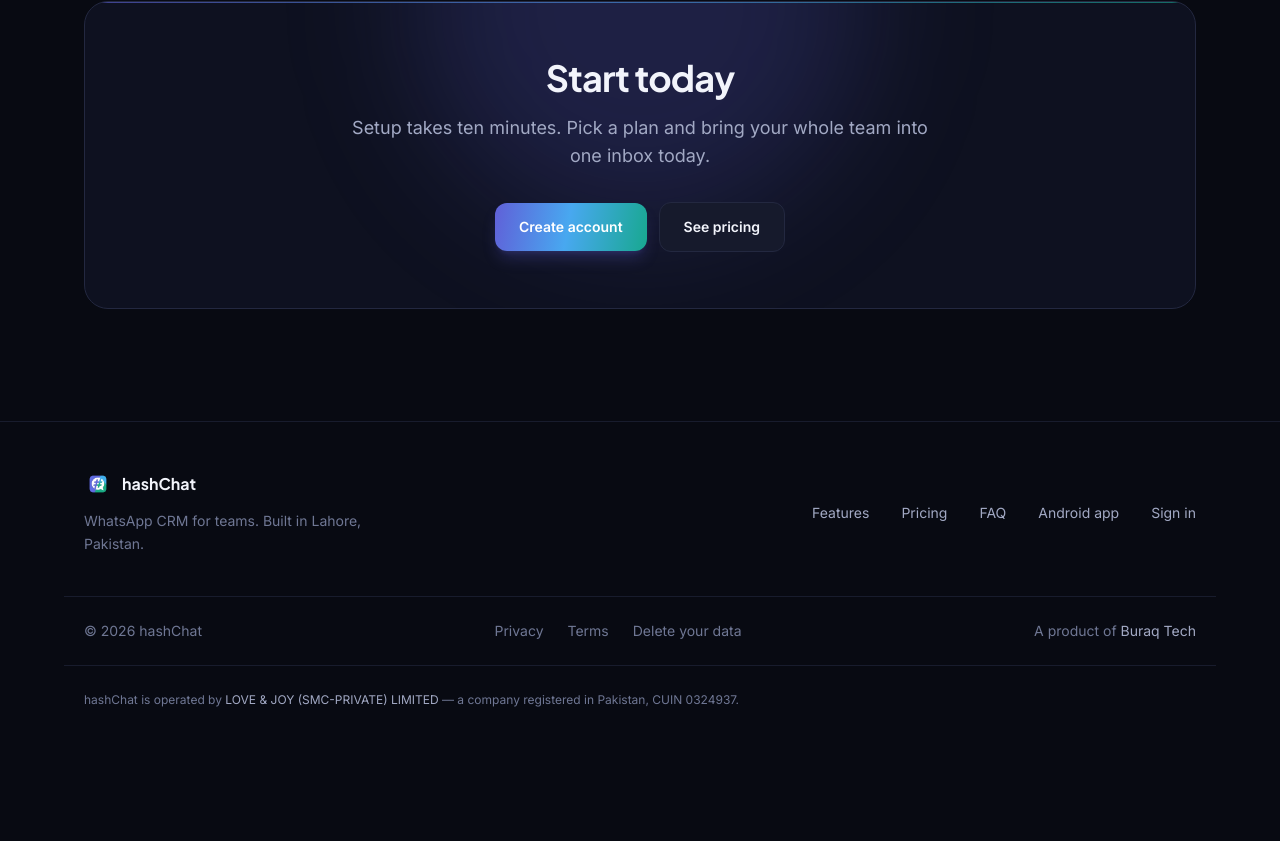
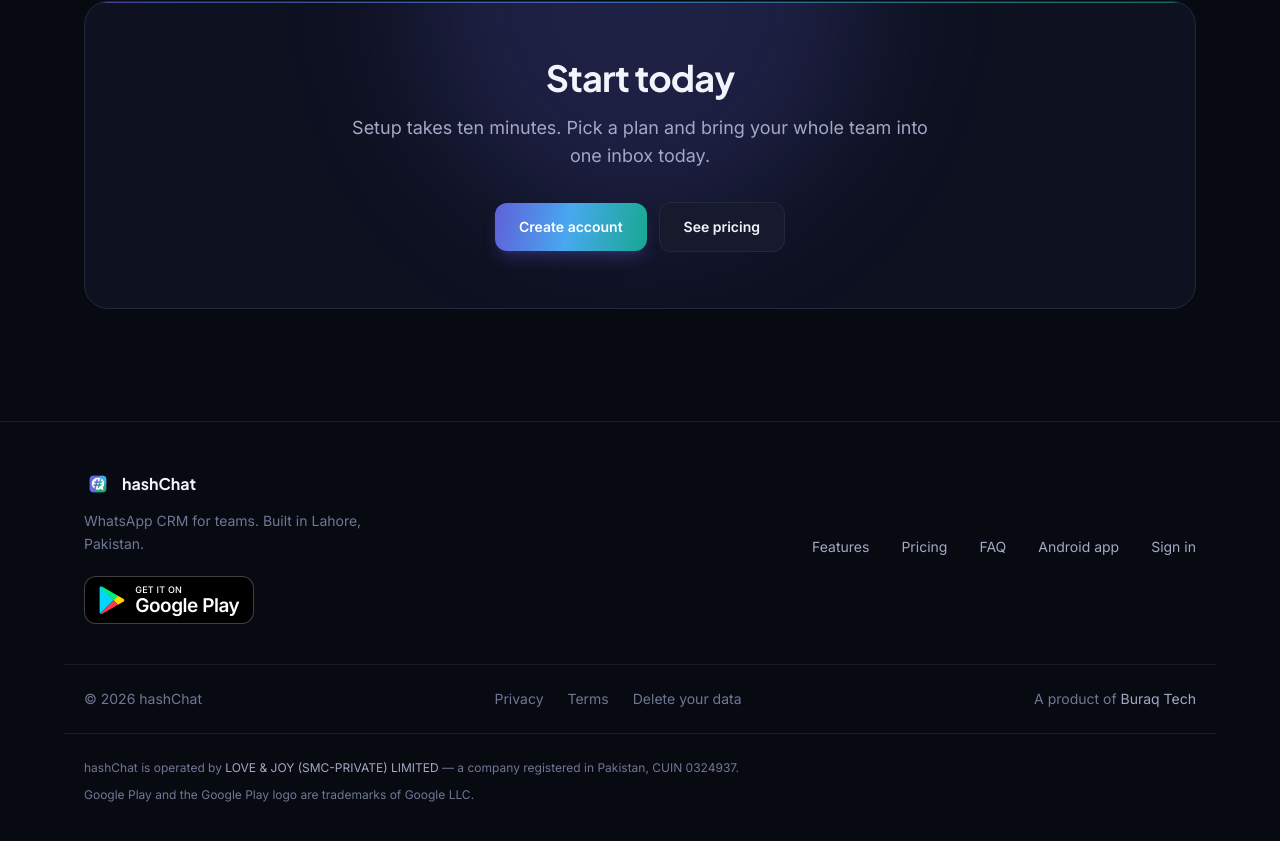
Before and after one commit to Sikandar-7/hashchat-web, a Next.js app: page / in a window 1280 px wide. Shown: the part 9338-10179 px from the top of the page. Before the commit the page ends 10095 px from the top, so only its background shows below. Built offline with nearby package versions, Linux system fonts and the light colour scheme; a web font is replaced by a local one.

Commit message:
feat(footer): Get it on Google Play badge + Google trademark line
Co-Authored-By: Claude Opus 5.5 <noreply@anthropic.com>

```diff
--- /dev/null
+++ b/src/components/play-badge.tsx
@@ -0,0 +1,29 @@
+import { site } from "@/lib/content";
+
+/**
+ * "Get it on Google Play" badge, drawn inline (no image request): black
+ * pill, the four-colour Play mark, Google's two-line wording. Links to the
+ * live listing. The trademark line it needs is in the footer's legal strip.
+ */
+export function PlayBadge({ className = "" }: { className?: string }) {
+  return (
+    <a
+      href={site.playStore}
+      target="_blank"
+      rel="noopener"
+      aria-label="Get it on Google Play"
+      className={`inline-flex h-12 items-center gap-2.5 rounded-xl border border-white/25 bg-black px-3.5 text-white transition-opacity hover:opacity-85 ${className}`}
+    >
+      <svg viewBox="0 0 30 32" className="h-7 w-auto shrink-0" aria-hidden>
+        <path d="M1.3.6C.9 1 .7 1.7.7 2.5v27c0 .8.2 1.5.6 1.9l.1.1L16.6 16.3V16L1.4.5z" fill="#00D7FE" />
+        <path d="M21.6 21.4l-5-5V16l5-5 .1.1 6 3.4c1.7 1 1.7 2.6 0 3.6l-6 3.4z" fill="#FFD500" />
+        <path d="M21.7 21.3L16.6 16.2 1.3 31.5c.6.6 1.5.7 2.6.1l17.8-10.3" fill="#FF3A44" />
+        <path d="M21.7 11.1L3.9.9C2.8.3 1.9.4 1.3 1L16.6 16.2z" fill="#00F076" />
+      </svg>
+      <span className="flex flex-col items-start leading-none" dir="ltr">
+        <span className="text-[9px] font-medium uppercase tracking-wide">Get it on</span>
+        <span className="mt-0.5 text-[19px] font-semibold tracking-tight">Google Play</span>
+      </span>
+    </a>
+  );
+}
--- a/src/components/site-footer.tsx
+++ b/src/components/site-footer.tsx
@@ -1,6 +1,7 @@
 import Image from "next/image";
 import Link from "next/link";
 
+import { PlayBadge } from "@/components/play-badge";
 import { site } from "@/lib/content";
 import { localeMeta, t, type Locale } from "@/lib/i18n";
 
@@ -26,6 +27,7 @@ export function SiteFooter({ locale }: { locale: Locale }) {
           <p className="mt-3 max-w-xs text-sm leading-relaxed text-ink-faint">
             {c.blurb}
           </p>
+          <PlayBadge className="mt-5" />
         </div>
 
         <nav aria-label="Footer" className="flex flex-wrap gap-x-8 gap-y-3 text-sm">
@@ -122,6 +124,10 @@ export function SiteFooter({ locale }: { locale: Locale }) {
           </span>
           {c.legalAfter}
         </p>
+        {/* Required alongside the Play badge (Google's badge guidelines). */}
+        <p className="mt-2" dir="ltr">
+          Google Play and the Google Play logo are trademarks of Google LLC.
+        </p>
       </div>
     </footer>
   );
```
